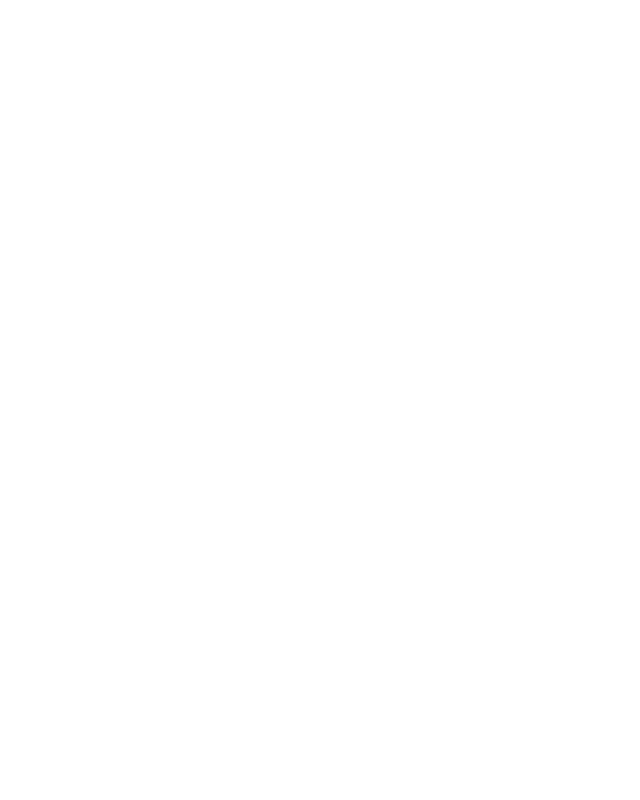
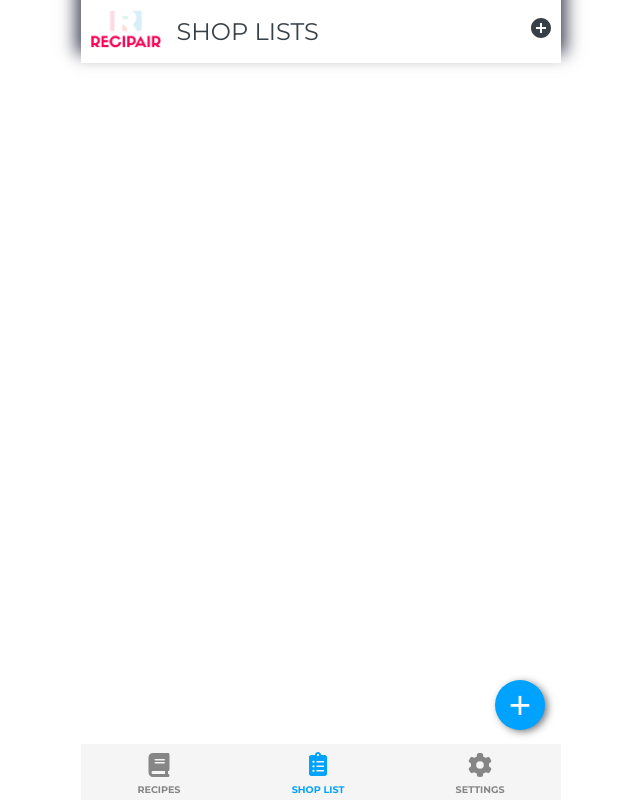
Before and after one commit to djzib0/recipair-app, a React (Vite) app in the folder recipe-to-list-app/: page /shoplist in a window 1280 px wide. Before the commit this address had no page. Shown: the whole page, without its empty margins (319-959 px from the left). Built offline with nearby package versions, Linux system fonts and the light colour scheme.

Commit message:
WIP: added new components for shopping list

```diff
--- a/recipe-to-list-app/src/App.tsx
+++ b/recipe-to-list-app/src/App.tsx
@@ -2,6 +2,9 @@
 import NavbarLayout from './layouts/NavbarLayout';
 import Recipes from './pages/Recipes';
 import RecipeDetails from './pages/RecipeDetails';
+import ShopList from './pages/ShopList';
+import AddShopListForm from './pages/AddShopListForm';
+import Settings from './pages/Settings';
 // router imports
 import { Routes, Route } from 'react-router-dom';
 // styles imports
@@ -18,8 +21,10 @@
           <Route path='/' element={<Recipes />} />
           <Route path='/recipe/:id' element={<RecipeDetails />} />
           <Route path='/recipes/add' element={<AddRecipeForm />} />
+          <Route path='/shoplist' element={<ShopList />} />
+          <Route path="/shoplist/add" element={<AddShopListForm />} />
+          <Route path='/settings' element={<Settings />} />
         </Route>
-
       </Routes>
     </div>
   )
--- a/recipe-to-list-app/src/components/navbar/Navbar.tsx
+++ b/recipe-to-list-app/src/components/navbar/Navbar.tsx
@@ -16,6 +16,7 @@
       <NavLink
         className={({isActive}) => isActive ? 'navbar-element__container--active' : 'navbar-element__container'}
         to="."
+        end
       >
         <NavbarElement
           title={'recipes'}
@@ -23,8 +24,8 @@
       </NavLink>
 
       <NavLink
-        className={({isActive}) => isActive ? 'navbar__link--active' : 'navbar-element__container'}
-        to="/shoplist"
+        className={({isActive}) => isActive ? 'navbar-element__container--active' : 'navbar-element__container'}
+        to="shoplist"
       >
         <NavbarElement
           title={'shop list'}
@@ -34,7 +35,7 @@
 
       <NavLink
         className={({isActive}) => isActive ? 'navbar-element__container--active' : 'navbar-element__container'}
-        to="/settings"
+        to="settings"
       >
         <NavbarElement
           title={'settings'}
--- /dev/null
+++ b/recipe-to-list-app/src/components/shopListRecipeItem/ShopListRecipeItem.tsx
@@ -0,0 +1,16 @@
+import React from 'react'
+
+type ShopListRecipeItemProps = {
+  recipeTitle: string;
+  portion: number;
+  addtoList: (recipeId: string) => void;
+
+}
+
+export default function ShopListRecipeItem(props: ShopListRecipeItemProps) {
+  return (
+    <div>
+      Recipe item
+    </div>
+  )
+}
--- a/recipe-to-list-app/src/pages/AddRecipeForm.css
+++ b/recipe-to-list-app/src/pages/AddRecipeForm.css
@@ -65,7 +65,7 @@
     width: 100%;
     max-width: 480px;
     bottom: 132px;
-    right: 0;
+
 }
 
 .modal-cta__btn {
--- /dev/null
+++ b/recipe-to-list-app/src/pages/AddShopListForm.tsx
@@ -0,0 +1,70 @@
+import { useEffect, useState } from "react";
+// components import
+import TopNavbar from "../components/topNavbar/TopNavbar";
+import ShopListRecipeItem from "../components/shopListRecipeItem/ShopListRecipeItem";
+// custom hooks import
+import useDatabase from "../customHooks/useDatabase";
+// react hook and zod imports
+import { SubmitHandler, useForm} from "react-hook-form";
+import { z } from "zod";
+import { zodResolver } from "@hookform/resolvers/zod";
+// icons import
+import { BiArrowBack } from "react-icons/bi"
+// type imports
+import { Recipe } from "../types/types";
+
+  // array with object for topnavbar
+  const topNavbarItems = [
+    {
+      id: 1,
+      icon: <BiArrowBack />,
+      linkTo: '/shoplist'
+    }
+  ]
+
+export default function AddShopListForm() {
+
+  // utilize useDatabase custom hook
+  const {
+    getRecipesData,
+    fetchedData
+  } = useDatabase();
+
+
+  const [recipesData, setRecipesData] = useState<Recipe[]>([]);
+
+  useEffect(() => {
+    // fetching recipes data from DB
+    getRecipesData();
+  }, [])
+
+  // set recipes data with the fetched data
+  useEffect(() => {
+    setRecipesData(fetchedData)
+  }, [fetchedData])
+
+  // create an array of recipes
+  const recipes: Recipe[] = [];
+  // create an array from object (firebase fetched data is an object)
+  for (let [id, recipe] of Object.entries(recipesData)) {
+    let recipeObj = recipe;
+    Object.assign(recipeObj, {id: id})
+    recipes.push(recipeObj)
+  }
+  const recipesArr = recipes && recipes.map((item, index) => {
+    return (
+      <div>item</div>
+    )
+  })
+
+  return (
+    <div>
+      <TopNavbar
+        title="Add shop list"
+        menuItems={topNavbarItems}
+      />
+      Here will be form for a new shop list
+      {recipesArr}
+    </div>
+  )
+}
--- a/recipe-to-list-app/src/pages/RecipeDetails.css
+++ b/recipe-to-list-app/src/pages/RecipeDetails.css
@@ -23,7 +23,7 @@
 }
 
 .recipe__title > button {
-    align-self: flex-end;
+    align-self: top;
     width: 10%;
 }
 
@@ -85,3 +85,9 @@
     justify-content: flex-start;
     width: 90%;
 }
+
+.recipe__description > button {
+    align-self: top;
+    display: flex;
+    width: 10%;
+}
--- a/recipe-to-list-app/src/pages/Recipes.tsx
+++ b/recipe-to-list-app/src/pages/Recipes.tsx
@@ -1,5 +1,5 @@
 // react router imports
-import { useParams, Link } from "react-router-dom";
+import { Link } from "react-router-dom";
 // components import
 import TopNavbar from "../components/topNavbar/TopNavbar";
 import RecipeListItem from "../components/recipeListItem/RecipeListItem";
--- /dev/null
+++ b/recipe-to-list-app/src/pages/Settings.tsx
@@ -0,0 +1,7 @@
+import React from 'react'
+
+export default function Settings() {
+  return (
+    <div>Settings</div>
+  )
+}
--- a/recipe-to-list-app/src/pages/ShopList.tsx
+++ b/recipe-to-list-app/src/pages/ShopList.tsx
@@ -1,6 +1,54 @@
+// components import
+import TopNavbar from "../components/topNavbar/TopNavbar";
+// custom hooks import
+import useModal from "../customHooks/useModal";
+import useDatabase from "../customHooks/useDatabase";
+// react router imports
+import { Link } from "react-router-dom";
+// icons import
+import { RiAddCircleFill } from "react-icons/ri"
+
+const topNavbarItems = [
+  {
+    id: 1,
+    icon: <RiAddCircleFill />,
+    linkTo: 'add'
+  }
+]
 
 export default function ShopList() {
+
+  // utlilize useModal custom hook
+  const {
+    isModalMenuOn,
+    toggleModalMenu,
+  } = useModal();
+
+  // utilize useDatabase custom hook
+  const {
+
+  } = useDatabase();
+
+
+
   return (
-    <div>ShopList</div>
+    <div>
+      <TopNavbar
+        title="shop lists"
+        menuItems={topNavbarItems}
+      />
+
+      <div className="cta-btn__container">
+        <Link
+          to="add">
+          <button
+            className="toggle-modal-menu__btn"
+            onClick={() => toggleModalMenu(isModalMenuOn === true ? false : true)}
+            >
+            +
+          </button>
+        </Link>
+      </div>
+    </div>
   )
 }
```
